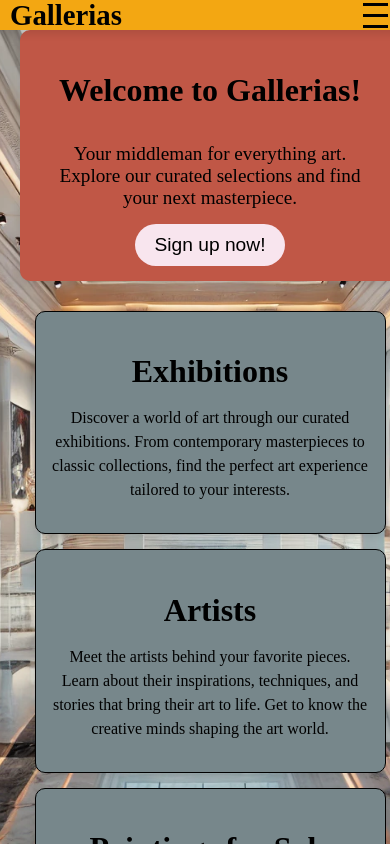
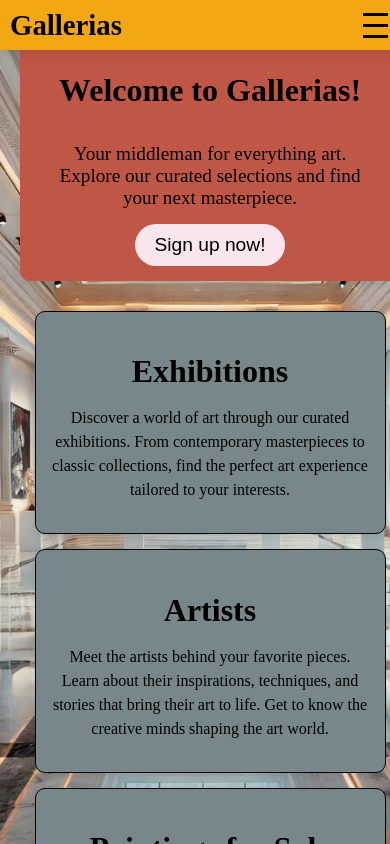
Before and after one commit to weirdball7/Gallerias, a React (Vite) app in the folder Gallerias/: page / in a window 390 px wide. Shown: the top 844 px of the page. Built offline with nearby package versions, Linux system fonts and the light colour scheme; a web font is replaced by a local one.

Commit message:
fixed mobile header height and removed bottom scrollbar

```diff
--- a/Gallerias/src/index.css
+++ b/Gallerias/src/index.css
@@ -26,12 +26,16 @@ body,
   background-size: cover; /* Ensures the image covers the entire background */
   background-position: center; /* Centers the image in the viewport */
   background-repeat: no-repeat; /* Prevents the image from repeating */
-  background-attachment: fixed; /* Keeps the background image fixed during scrolling */
+  background-attachment: fixed;
+;
   overflow: auto;
+  overflow-x: hidden;
   min-height: 100vh;
   width: 100%;
   display: flex;
   flex-direction: column;
+  align-items: center;
+  /* justify-content: center; */
   margin: 0;
 }
 
@@ -336,7 +340,7 @@ footer.fade-in {
 
   header {
     padding: 10px;
-    height: 10px; /* Reduce padding for mobile */
+    height: 30px; /* Reduce padding for mobile */
   }
 
   header h1 {
```
